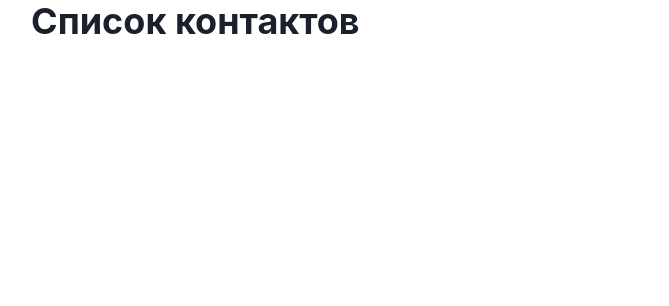
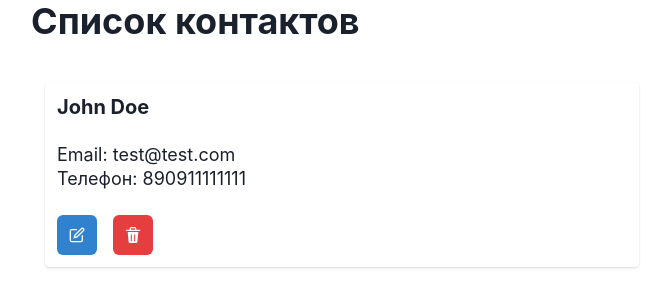
Before and after one commit to v-kazantsev/contacts-app, a React (Vite) app: page /contacts in a window 1280 px wide. Shown: the top 306 px of the page, without its empty margins (305-974 px from the left). Built offline with nearby package versions, Linux system fonts and the light colour scheme; data requests are answered from the project's data file.

Commit message:
add contact form

```diff
--- a/package.json
+++ b/package.json
@@ -4,7 +4,8 @@
   "version": "0.0.0",
   "type": "module",
   "scripts": {
-    "start": "vite",
+    "dev": "vite",
+    "start": "node server.js & yarn dev",
     "build": "tsc && vite build",
     "lint": "eslint . --ext ts,tsx --report-unused-disable-directives --max-warnings 0",
     "preview": "vite preview",
--- a/src/components/contact-card.tsx
+++ b/src/components/contact-card.tsx
@@ -1,6 +1,9 @@
-import { Contact } from '@/types';
+import { Contact, ContactFormValues } from '@/types';
 import { DeleteIcon, EditIcon } from '@chakra-ui/icons';
-import { Card, CardHeader, CardBody, CardFooter, Heading, Text, HStack, IconButton } from '@chakra-ui/react';
+import { Card, CardHeader, CardBody, CardFooter, Heading, Text, HStack, IconButton, useDisclosure } from '@chakra-ui/react';
+import { Modal } from '@/components/modal';
+import { ContactForm } from '@/components/contact-form';
+import { useFormInput } from '@/hooks/use-form-input';
 
 type Props = {
   contact: Contact;
@@ -8,7 +11,10 @@ type Props = {
 
 export const ContactCard = ({ contact }: Props) => {
   const { name, phone, email } = contact;
+  const { onOpen, isOpen, onClose } = useDisclosure();
+  const { values, onChange } = useFormInput<ContactFormValues>({ name, phone, email })
   return (
+  <>
     <Card size='sm'>
       <CardHeader>
         <Heading size='md'>{name}</Heading>
@@ -19,9 +25,13 @@ export const ContactCard = ({ contact }: Props) => {
       </CardBody>
       <CardFooter>
         <HStack spacing="16px">
-        <IconButton aria-label='edit' icon={<EditIcon />} colorScheme='blue' />
+          <IconButton aria-label='edit' icon={<EditIcon />} colorScheme='blue' onClick={onOpen} />
           <IconButton aria-label='delete' icon={<DeleteIcon />} colorScheme='red' />
         </HStack>
       </CardFooter>
     </Card>
+    <Modal isOpen={isOpen} onClose={onClose}>
+      <ContactForm onClose={onClose} values={values} onChange={onChange} />
+    </Modal>
+  </>
 )};
--- /dev/null
+++ b/src/components/contact-form.tsx
@@ -0,0 +1,30 @@
+import { Button, Card, CardBody, Flex, VStack } from '@chakra-ui/react';
+import { TextField } from '@/ui-elements/text-field';
+import { ContactFormValues } from '@/types';
+
+type Props = {
+  onClose: VoidFunction;
+  values: ContactFormValues;
+  onChange: React.ChangeEventHandler<HTMLInputElement>;
+}
+
+export const ContactForm = ({ onClose, values, onChange }: Props) => {
+  const { name, email, phone } = values || {};
+  return (
+    <Card mt="6px">
+      <CardBody>
+        <form>
+          <VStack spacing="12px">
+          <TextField name="name" label="Имя" value={name} onChange={onChange} />
+          <TextField name="email" label="Email" value={email} onChange={onChange}/>
+          <TextField name="phone" label="Телефон" value={phone} onChange={onChange} />
+          <Flex mt="12px">
+            <Button type="button" onClick={onClose} mr="12px">Отмена</Button>
+            <Button type="submit" colorScheme="blue">Сохранить</Button>
+          </Flex>
+          </VStack>
+        </form>
+      </CardBody>
+    </Card>
+  );
+};
--- /dev/null
+++ b/src/components/modal.tsx
@@ -0,0 +1,27 @@
+import {
+  Modal as ChakraModal,
+  ModalOverlay,
+  ModalContent,
+  ModalBody,
+  ModalCloseButton,
+} from '@chakra-ui/react';
+
+type Props = {
+  isOpen: boolean;
+  onClose: VoidFunction;
+  children: React.ReactNode;
+}
+
+export const Modal = ({ children, isOpen, onClose }: Props) => {
+  return (
+    <ChakraModal isOpen={isOpen} onClose={onClose}>
+      <ModalOverlay />
+      <ModalContent pt="24px">
+        <ModalCloseButton />
+        <ModalBody>
+          {children}
+        </ModalBody>
+      </ModalContent>
+    </ChakraModal>
+  );
+};
--- a/src/features/contacts/actions/get-contacts.ts
+++ b/src/features/contacts/actions/get-contacts.ts
@@ -4,7 +4,7 @@ import { ContactsApi } from '@/api/contacts-api';
 export const getContacts = createAsyncThunk('CONTACTS/GET', async (_, { rejectWithValue }) => {
   try {
     const { data } = await ContactsApi.getContacts();
-    return data?.data;
+    return data;
   } catch (error) {
     return rejectWithValue(error);
   }
--- /dev/null
+++ b/src/hooks/use-form-input.ts
@@ -0,0 +1,13 @@
+import { useState } from 'react';
+
+export const useFormInput = <T>(initialValues: T) => {
+  const [values, setValues] = useState<T>(initialValues);
+  const onChange = (e: React.SyntheticEvent<HTMLInputElement>) => {
+    const { name, value } = e.target as HTMLInputElement;
+    setValues({
+      ...values,
+      [name]: value,
+    });
+  };
+  return { values, onChange}
+};
--- a/src/main.tsx
+++ b/src/main.tsx
@@ -2,10 +2,7 @@ import React from 'react';
 import ReactDOM from 'react-dom/client';
 import { Provider } from 'react-redux';
 import { PersistGate } from 'redux-persist/integration/react';
-import {
-  createBrowserRouter,
-  RouterProvider,
-} from "react-router-dom";
+import { createBrowserRouter, RouterProvider } from 'react-router-dom';
 import { store, persistor } from '@/store/store';
 import { ChakraProvider } from '@chakra-ui/react';
 import { theme } from '@/styles/custom-theme';
--- a/src/types.ts
+++ b/src/types.ts
@@ -1,4 +1,4 @@
-import { AxiosResponse } from "axios";
+import { AxiosResponse } from 'axios';
 
 export type LoginFormValues = {
   email: string;
@@ -25,3 +25,5 @@ export type ResponseAPI<Data> = {
 export type ContactsApi = {
   getContacts(): Promise<AxiosResponse<ResponseAPI<Array<Contact>>>>;
 }
+
+export type ContactFormValues = Omit<Contact, 'id'>;
--- /dev/null
+++ b/src/ui-elements/text-field.tsx
@@ -0,0 +1,19 @@
+import { FormControl, FormControlProps, FormLabel, FormErrorMessage, FormHelperText, Input } from '@chakra-ui/react';
+
+type Props = {
+  label?: string;
+  error?: string;
+  helperMessage?: string;
+  value: string;
+  onChange: React.ChangeEventHandler<HTMLInputElement>;
+  name: string;
+  type?: string;
+} & FormControlProps;
+
+export const TextField = ({ label, error, helperMessage, value, onChange, name, type = 'text' }: Props) => (
+  <FormControl>
+    <FormLabel>{label}</FormLabel>
+    <Input type={type} name={name} value={value} onChange={onChange} />
+    {error ? <FormErrorMessage>{error}</FormErrorMessage> : <FormHelperText>{helperMessage}</FormHelperText>}
+  </FormControl>
+);
```
Lines whose indentation alone changed are shown as unchanged.
